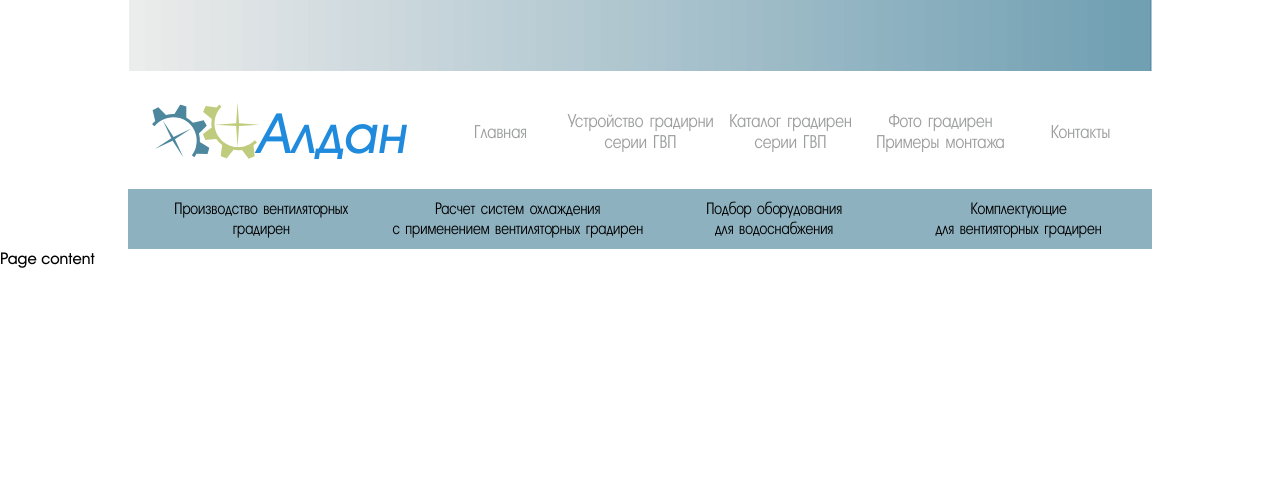
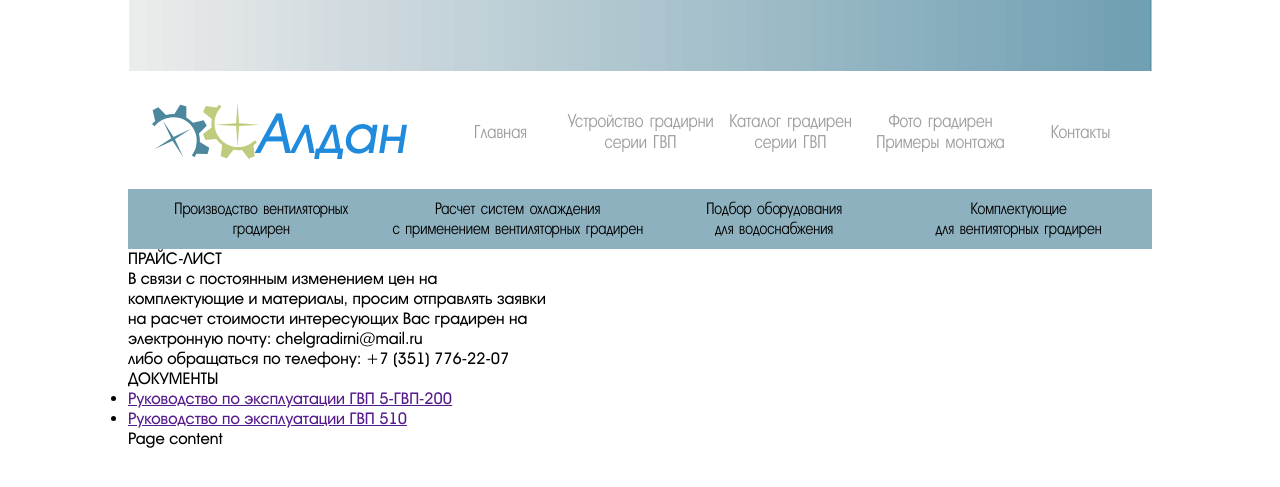
Before and after one commit to vikonnikov/chelgradirni, a Django app: page / in a window 1280 px wide. Shown: the top 487 px of the page. Run offline with Django 3.2, Linux system fonts and the light colour scheme.

Commit message:
sidebar added

```diff
--- a/chelgradirni/templates/core/base.html
+++ b/chelgradirni/templates/core/base.html
@@ -54,8 +54,33 @@
 				</ul>
 			</div>
 		</header>
+		<div class="content">
+			<div class="content__sidebar">
+				<div class="content-sidebar__el">
+					<div class="content-sidebar-el__title">
+						ПРАЙС-ЛИСТ
+					</div>
+					<div class="content-sidebar-el__text">
+						В связи с постоянным изменением цен на<br/>комплектующие и материалы, просим отправлять заявки<br/>на расчет стоимости интересующих Вас градирен на<br/>электронную почту: chelgradirni@mail.ru<br/>либо обращаться по телефону: +7 (351) 776-22-07
+					</div>
+				</div>
+				<div class="content-sidebar__el">
+					<div class="content-sidebar-el__title">
+						ДОКУМЕНТЫ
+					</div>
+					<div class="content-sidebar-el__text">
+						<ul>
+							<li>
+								<a href="">Руководство по эксплуатации ГВП 5-ГВП-200</a>
+							</li>
+							<li>
+								<a href="">Руководство по эксплуатации ГВП 510</a>
+							</li>
+						</ul>
+					</div>
+				</div>
+			</div>
+			{% block content %}{% endblock %}
+		</div>
 	</div>
 </body>
-
-
-{% block content %}{% endblock %}
```
